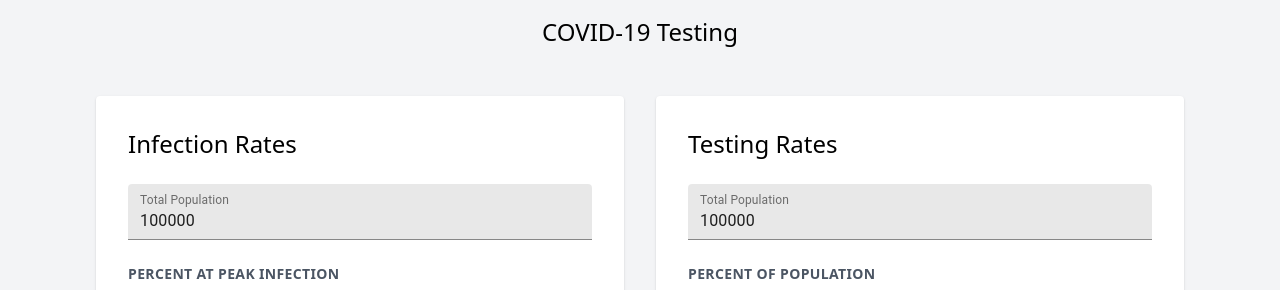
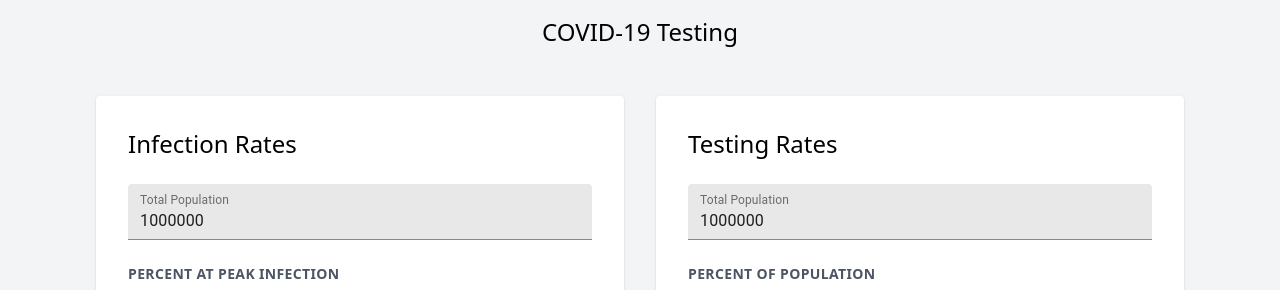
Before and after one commit to cip3/covid19testing, a Next.js app: page / in a window 1280 px wide. Shown: the top 290 px of the page. Built offline with nearby package versions, Linux system fonts and the light colour scheme.

Commit message:
Population increased

```diff
--- a/pages/index.jsx
+++ b/pages/index.jsx
@@ -4,7 +4,7 @@
 import InfectionRate from "../components/InfectionRate";
 
 const IndexPage = () => {
-  const [population, setPopulation] = useState(100000);
+  const [population, setPopulation] = useState(1000000);
 
   return (
     <PageLayout>
```
